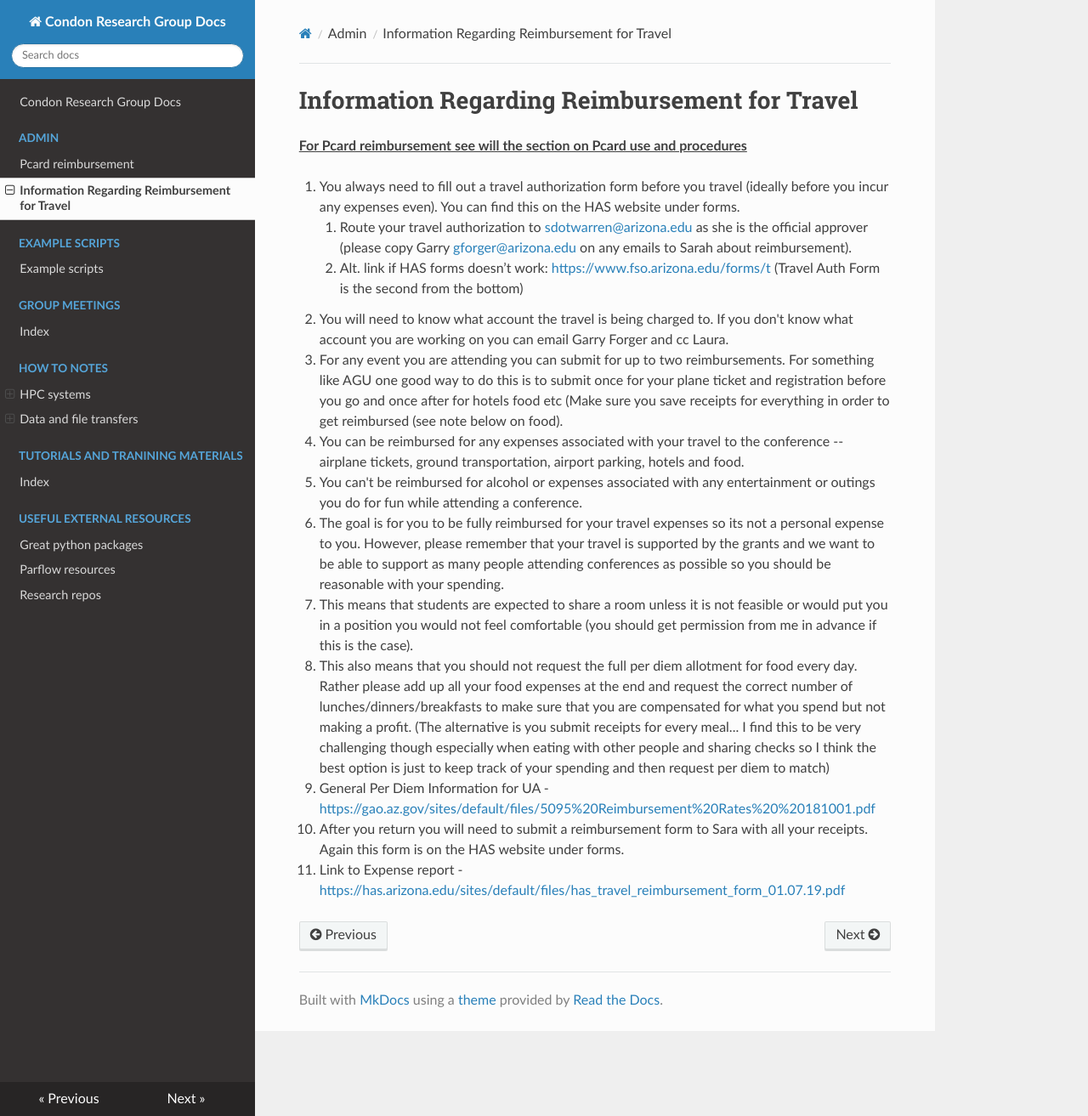
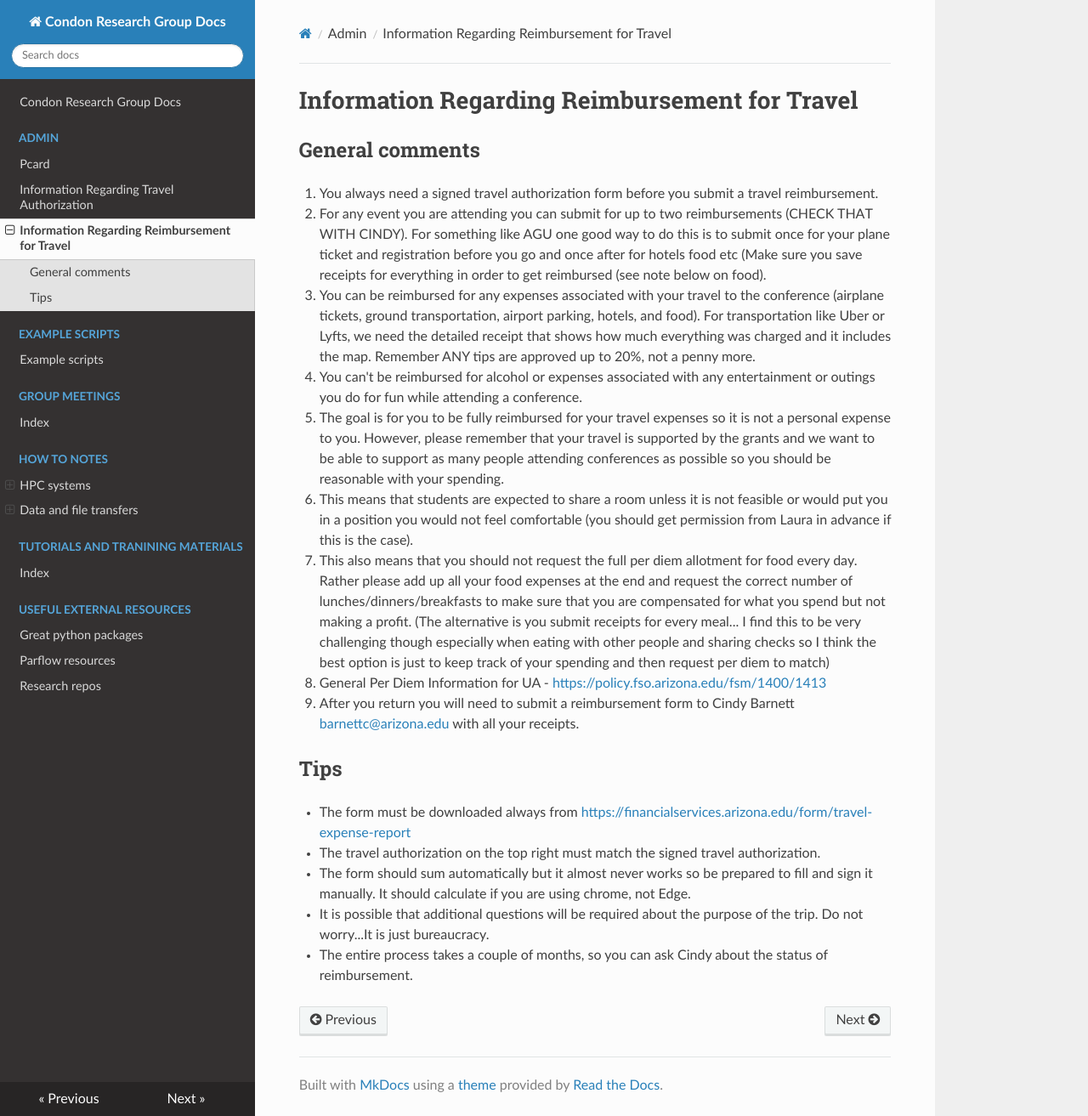
Before and after one commit to westb2/Condon_Lab_Docs, an MkDocs documentation site: the page built from docs/admin/travel_reimbursement.md, in a window 1280 px wide and 1313 px high. Shown: the whole window at 85% size. Built offline with MkDocs 1.6.1, drawn with Linux system fonts in a browser that asks for light colours; nearby versions of some CDN libraries.

Commit message:
update (#5)

```diff
--- a/docs/admin/travel_reimbursement.md
+++ b/docs/admin/travel_reimbursement.md
@@ -1,22 +1,19 @@
 # Information Regarding Reimbursement for Travel
 
-**<span style="text-decoration:underline;">For Pcard reimbursement see will the section on Pcard use  and procedures </span>**
+## General comments
+1. You always need a signed travel authorization form before you submit a travel reimbursement.
+2. For any event you are attending you can submit for up to two reimbursements (CHECK THAT WITH CINDY). For something like AGU one good way to do this is to submit once for your plane ticket and registration before you go and once after for hotels food etc (Make sure you save receipts for everything in order to get reimbursed (see note below on food).
+4. You can be reimbursed for any expenses associated with your travel to the conference (airplane tickets, ground transportation, airport parking, hotels, and food). For transportation like Uber or Lyfts, we need the detailed receipt that shows how much everything was charged and it includes the map. Remember ANY tips are approved up to 20%, not a penny more.
+5. You can't be reimbursed for alcohol or expenses associated with any entertainment or outings you do for fun while attending a conference.
+6. The goal is for you to be fully reimbursed for your travel expenses so it is not a personal expense to you. However, please remember that your travel is supported by the grants and we want to be able to support as many people attending conferences as possible so you should be reasonable with your spending.
+1. This means that students are expected to share a room unless it is not feasible or would put you in a position you would not feel comfortable (you should get permission from Laura in advance if this is the case).
+2. This also means that you should not request the full per diem allotment for food every day. Rather please add up all your food expenses at the end and request the correct number of lunches/dinners/breakfasts to make sure that you are compensated for what you spend but not making a profit. (The alternative is you submit receipts for every meal... I find this to be very challenging though especially when eating with other people and sharing checks so I think the best option is just to keep track of your spending and then request per diem to match)
+3. General Per Diem Information for UA - [https://policy.fso.arizona.edu/fsm/1400/1413](https://policy.fso.arizona.edu/fsm/1400/1413)
+4.  After you return you will need to submit a reimbursement form to Cindy Barnett [barnettc@arizona.edu](mailto:barnettc@arizona.edu) with all your receipts.
 
-
-1. You always need to fill out a travel authorization form before you travel (ideally before you incur any expenses even). You can find this on the HAS website under forms.
-    1. Route your travel authorization to [sdotwarren@arizona.edu](mailto:sdotwarrend@arizona.edu) as she is the official approver (please copy Garry [gforger@arizona.edu](mailto:gforger@arizona.edu) on any emails to Sarah about reimbursement).
-    2. Alt. link if HAS forms doesn’t work: [https://www.fso.arizona.edu/forms/t](https://www.fso.arizona.edu/forms/t)  (Travel Auth Form is the second from the bottom)
-2. You will need to know what account the travel is being charged to. If you don't know what account you are working on you can email Garry Forger and cc Laura.
-3. For any event you are attending you can submit for up to two reimbursements. For something like AGU one good way to do this is to submit once for your plane ticket and registration before you go and once after for hotels food etc (Make sure you save receipts for everything in order to get reimbursed (see note below on food).
-4. You can be reimbursed for any expenses associated with your travel to the conference -- airplane tickets, ground transportation, airport parking, hotels and food.
-5. You can't be reimbursed for alcohol or expenses associated with any entertainment or outings you do for fun while attending a conference.
-6. The goal is for you to be fully reimbursed for your travel expenses so its not a personal expense to you. However, please remember that your travel is supported by the grants and we want to be able to support as many people attending conferences as possible so you should be reasonable with your spending.
-1. This means that students are expected to share a room unless it is not feasible or would put you in a position you would not feel comfortable (you should get permission from me in advance if this is the case).
-2. This also means that you should not request the full per diem allotment for food every day. Rather please add up all your food expenses at the end and request the correct number of lunches/dinners/breakfasts to make sure that you are compensated for what you spend but not making a profit. (The alternative is you submit receipts for every meal... I find this to be very challenging though especially when eating with other people and sharing checks so I think the best option is just to keep track of your spending and then request per diem to match)
-3. General Per Diem Information for UA - [https://gao.az.gov/sites/default/files/5095%20Reimbursement%20Rates%20%20181001.pdf](https://gao.az.gov/sites/default/files/5095%20Reimbursement%20Rates%20%20181001.pdf)
-
-7.  After you return you will need to submit a reimbursement form to Sara with all your receipts. Again this form is on the HAS website under forms.
-
-
-
-1. Link to Expense report - [https://has.arizona.edu/sites/default/files/has_travel_reimbursement_form_01.07.19.pdf](https://has.arizona.edu/sites/default/files/has_travel_reimbursement_form_01.07.19.pdf)
+## Tips
+- The form must be downloaded always from [https://financialservices.arizona.edu/form/travel-expense-report](https://financialservices.arizona.edu/form/travel-expense-report)
+- The travel authorization on the top right must match the signed travel authorization.
+- The form should sum automatically but it almost never works so be prepared to fill and sign it manually. It should calculate if you are using chrome, not Edge.
+- It is possible that additional questions will be required about the purpose of the trip. Do not worry...It is just bureaucracy.
+- The entire process takes a couple of months, so you can ask Cindy about the status of reimbursement.
```
Also changed, not shown: docs/admin/pcard.md (added, +18 -0 lines), docs/admin/pcard_reimbursement.md (deleted, +0 -6 lines), docs/admin/travel_autorization.md (added, +14 -0 lines), 1 other file.
